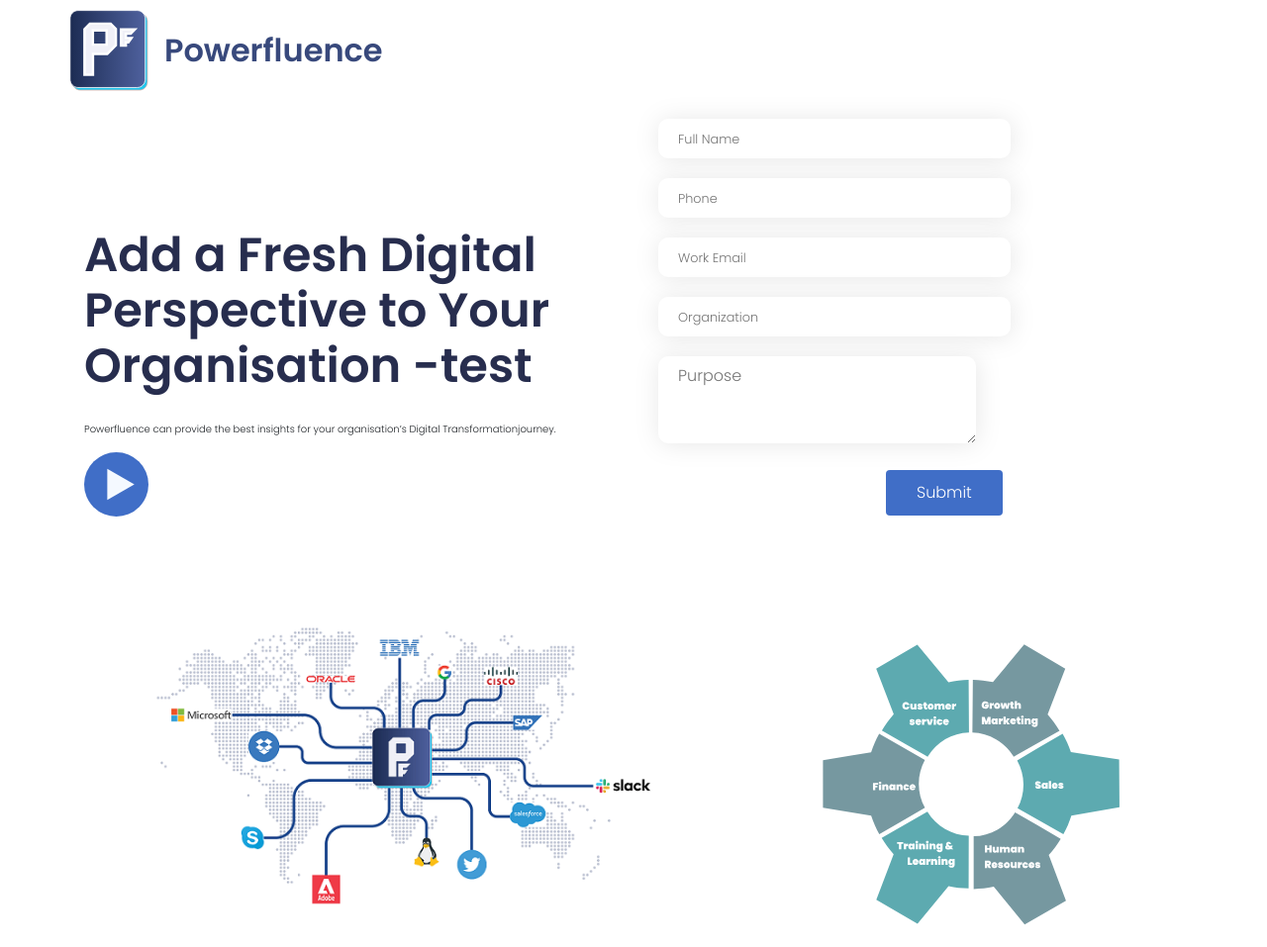
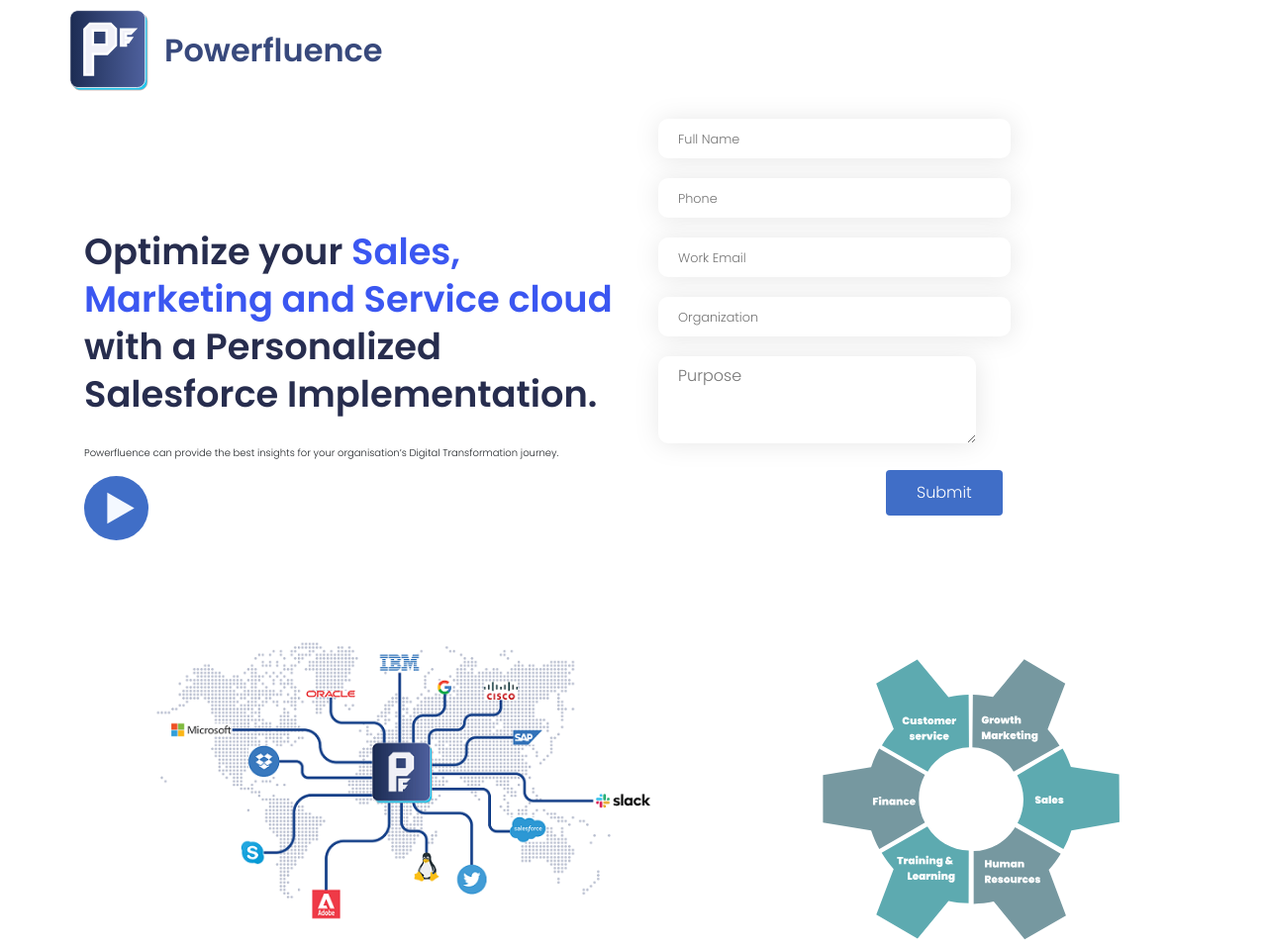
Before and after one commit to Karthickmerk/powerfluence, a plain HTML site: page index.html in a window 1280 px wide. Shown: the top 957 px of the page at 99% size. Drawn offline with nearby package versions, Linux system fonts and the light colour scheme.

Commit message:
hero text updated

```diff
--- a/CSS/style.css
+++ b/CSS/style.css
@@ -29,16 +29,21 @@
 }
 
 
-.hero-text h2{
+.hero-text h3{
     position: relative;
     padding-top: 120px;
     font-family: 'Poppins', sans-serif;
-    font-size: 3rem;
+    font-size: 2.3rem;
     font-weight: 900;
-    line-height: 3.5rem;
+    line-height: 3rem;
     /* letter-spacing: 0.03rem; */
     padding-left: 0px;
     color: #272D4E;
+}
+
+.hero-text h3 span{
+    color: #3B57F1;
+
 }
 .hero-text p{
     font-size: 10px;
--- a/index.html
+++ b/index.html
@@ -29,10 +29,10 @@
             </div>
             <div class="row">
                         <div class="col-lg-6 hero-text">
-                           <h2>
-                            Add a Fresh Digital Perspective to Your Organisation -test
-                           </h2>
-                           <p>Powerfluence can provide the best insights for your organisation’s Digital Transformationjourney.</p>
+                           <h3>
+                            Optimize your <span>Sales, Marketing and Service cloud</span> with a Personalized Salesforce Implementation.
+                           </h3>
+                           <p>Powerfluence can provide the best insights for your organisation’s Digital Transformation journey.</p>
                            <svg  viewBox="0 0 82 82" fill="none" xmlns="http://www.w3.org/2000/svg">
                             <circle cx="41" cy="41" r="41" fill="#406EC7"/>
                             <path d="M64 41L29.5 60.9186L29.5 21.0814L64 41Z" fill="#F4F9FF"/>
```
